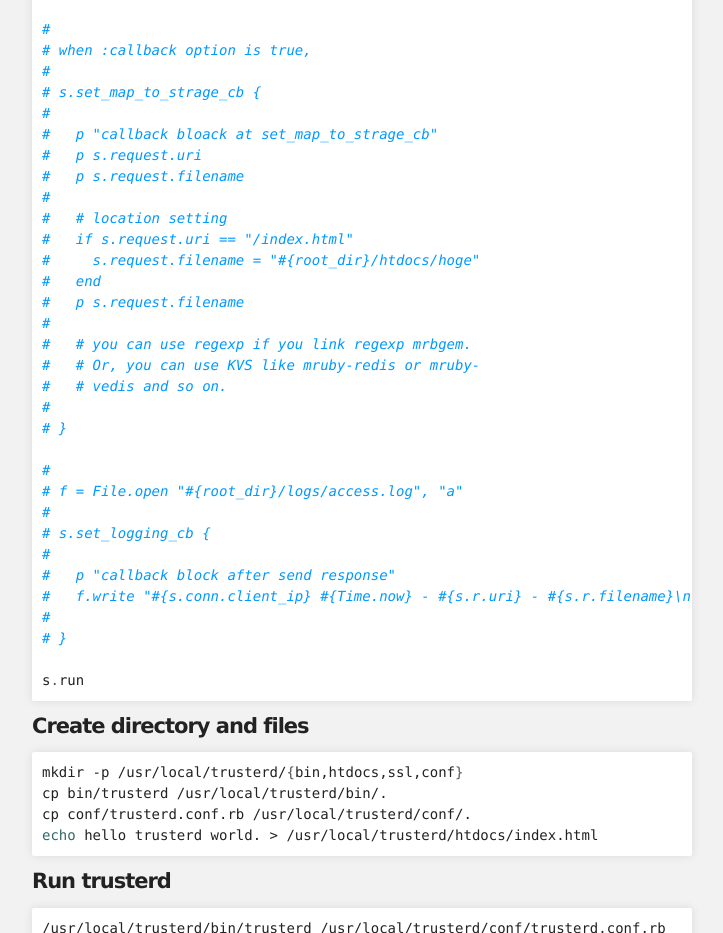
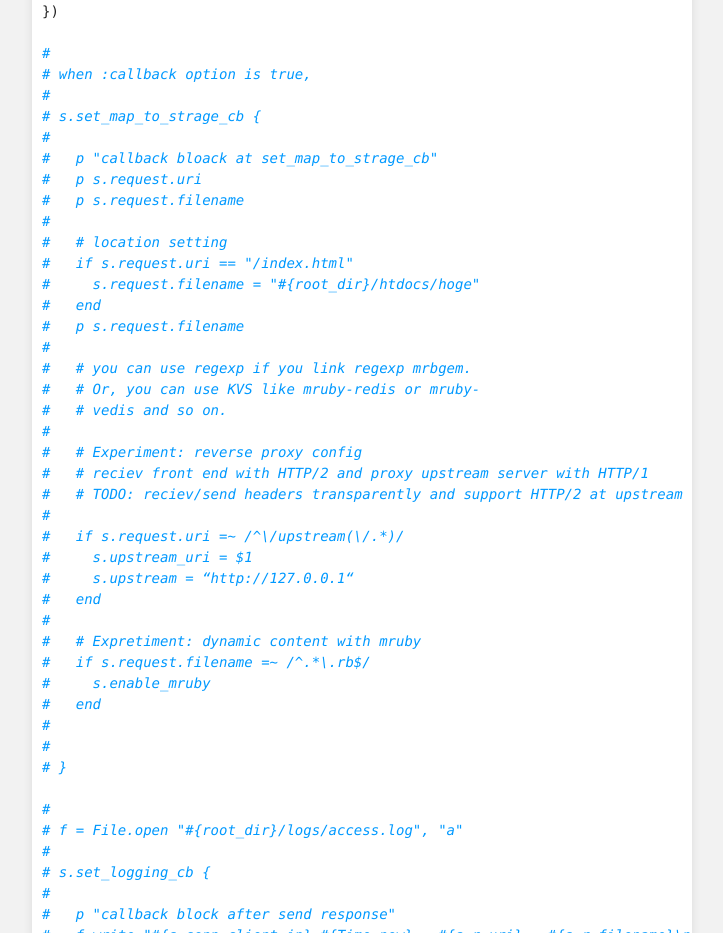
Before and after one commit to matsumotory/trusterd, a plain HTML site: page index.html in a window 1280 px wide. Shown: the part 2356-3289 px from the top of the page, without its empty margins (288-1011 px from the left). Drawn offline with Linux system fonts and the light colour scheme.

```diff
--- a/index.html
+++ b/index.html
@@ -49,6 +49,7 @@
 
 <ul>
 <li>more customizable Web server configration</li>
+<li>Server Push</li>
 </ul><h2>
 <a name="quick-install" class="anchor" href="#quick-install"><span class="octicon octicon-link"></span></a>Quick install</h2>
 
@@ -135,6 +136,21 @@ sh build.sh
 <span class="c1">#   # you can use regexp if you link regexp mrbgem.</span>
 <span class="c1">#   # Or, you can use KVS like mruby-redis or mruby-</span>
 <span class="c1">#   # vedis and so on.</span>
+<span class="c1">#</span>
+<span class="c1">#   # Experiment: reverse proxy config</span>
+<span class="c1">#   # reciev front end with HTTP/2 and proxy upstream server with HTTP/1</span>
+<span class="c1">#   # TODO: reciev/send headers transparently and support HTTP/2 at upstream</span>
+<span class="c1">#</span>
+<span class="c1">#   if s.request.uri =~ /^\/upstream(\/.*)/                                       </span>
+<span class="c1">#     s.upstream_uri = $1                                                         </span>
+<span class="c1">#     s.upstream = “http://127.0.0.1“                                             </span>
+<span class="c1">#   end</span>
+<span class="c1">#</span>
+<span class="c1">#   # Expretiment: dynamic content with mruby</span>
+<span class="c1">#   if s.request.filename =~ /^.*\.rb$/</span>
+<span class="c1">#     s.enable_mruby                     </span>
+<span class="c1">#   end</span>
+<span class="c1">#</span>
 <span class="c1">#</span>
 <span class="c1"># }</span>
 
```
Also changed, not shown: params.json (+1 -1 lines).
